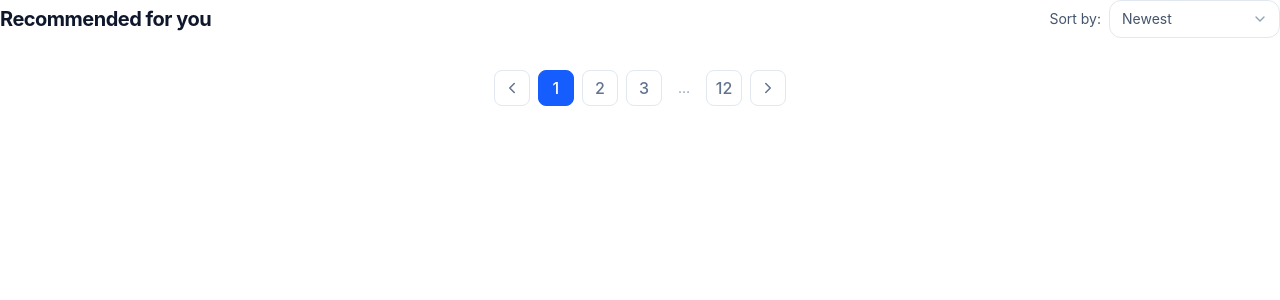
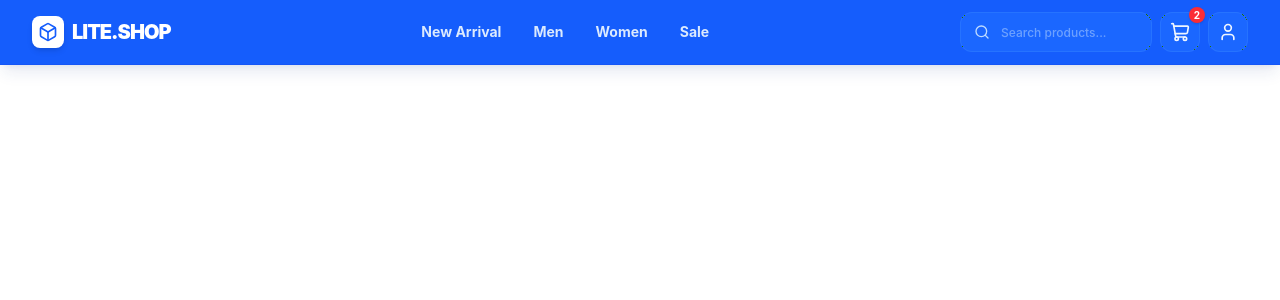
Before and after one commit to sunsarav/lite-shop-react-workshop, a React (Vite) app: page / in a window 1280 px wide. Shown: the top 300 px of the page. Built offline with nearby package versions, Linux system fonts and the light colour scheme.

Commit message:
feat: build Header component with cart badge and navigation

```diff
--- a/src/App.tsx
+++ b/src/App.tsx
@@ -1,13 +1,7 @@
-import ProductToolbar from './components/ProductToolbar';
-import Pagination from './components/Pagination';
+import Header from './components/Header';
 
 function App() {
-    return (
-        <div>
-            <ProductToolbar title="Recommended for you" />
-            <Pagination currentPage={1} totalPages={12} />
-        </div>
-    );
+    return <Header cartCount={2} />;
 }
 
 export default App;
--- a/src/components/Header.tsx
+++ b/src/components/Header.tsx
@@ -0,0 +1,77 @@
+import type { HeaderProps } from '../types';
+import { Search, ShoppingCart, User, Menu, Box } from 'lucide-react';
+
+const Header = ({ cartCount }: HeaderProps) => {
+    return (
+        <header className="sticky top-0 z-40 border-b border-blue-700/30 bg-blue-600 shadow-lg shadow-blue-900/10">
+            <div className="mx-auto max-w-7xl px-4 sm:px-6 lg:px-8">
+                <div className="flex h-16 items-center justify-between">
+
+                    {/* Logo */}
+                    <a href="#" className="flex items-center gap-2 font-bold tracking-tight text-white">
+                        <span className="inline-flex h-8 w-8 items-center justify-center rounded-lg bg-white text-blue-600 shadow-md">
+                            <Box size={20} />
+                        </span>
+                        <span className="text-xl tracking-tighter uppercase font-black">LITE.SHOP</span>
+                    </a>
+
+                    {/* Nav links */}
+                    <nav className="hidden md:flex items-center gap-8 text-sm font-bold text-blue-100">
+                        <a className="hover:text-white transition-colors duration-200" href="#">New Arrival</a>
+                        <a className="hover:text-white transition-colors duration-200" href="#">Men</a>
+                        <a className="hover:text-white transition-colors duration-200" href="#">Women</a>
+                        <a className="hover:text-white transition-colors duration-200" href="#">Sale</a>
+                    </nav>
+
+                    {/* Right icons */}
+                    <div className="flex items-center gap-2">
+
+                        {/* Search */}
+                        <div className="relative hidden sm:block">
+                            <input
+                                type="text"
+                                placeholder="Search products..."
+                                className="h-10 w-48 rounded-[0.75rem] bg-blue-500/30 pl-10 pr-4 text-xs font-medium text-blue-50 placeholder:text-blue-200/50 border border-blue-400/20 focus:bg-blue-500/50 focus:w-64 transition-all duration-300 outline-none"
+                            />
+                            <Search size={16} className="absolute left-3.5 top-3 text-blue-200" />
+                        </div>
+
+                        {/* Cart */}
+                        <button
+                            type="button"
+                            aria-label="Cart"
+                            className="relative inline-flex h-10 w-10 items-center justify-center rounded-[0.75rem] bg-blue-500/30 text-blue-50 hover:text-white hover:bg-blue-500/50 border border-blue-400/20 transition-all duration-200"
+                        >
+                            <ShoppingCart size={20} />
+                            {cartCount > 0 && (
+                                <span className="absolute -top-1.5 -right-1.5 flex h-4 w-4 items-center justify-center rounded-full bg-red-500 text-[10px] font-bold text-white shadow-sm">
+                                    {cartCount}
+                                </span>
+                            )}
+                        </button>
+
+                        {/* User */}
+                        <button
+                            type="button"
+                            aria-label="Account"
+                            className="inline-flex h-10 w-10 items-center justify-center rounded-[0.75rem] bg-blue-500/30 text-blue-50 hover:text-white hover:bg-blue-500/50 border border-blue-400/20 transition-all duration-200"
+                        >
+                            <User size={20} />
+                        </button>
+
+                        {/* Mobile menu */}
+                        <button
+                            type="button"
+                            aria-label="Menu"
+                            className="md:hidden inline-flex h-10 w-10 items-center justify-center rounded-[0.75rem] bg-blue-500/30 text-blue-50 hover:text-white hover:bg-blue-500/50 border border-blue-400/20 transition-all duration-200"
+                        >
+                            <Menu size={24} />
+                        </button>
+                    </div>
+                </div>
+            </div>
+        </header>
+    );
+};
+
+export default Header;
--- a/src/types/index.ts
+++ b/src/types/index.ts
@@ -38,6 +38,10 @@ export type FilterSidebarProps = {
     categories: CategoryItem[];
 };
 
+export type HeaderProps ={
+    cartCount: number;
+};
+
 export type FooterColumn = {
     heading: string;
     links: string[];
```
